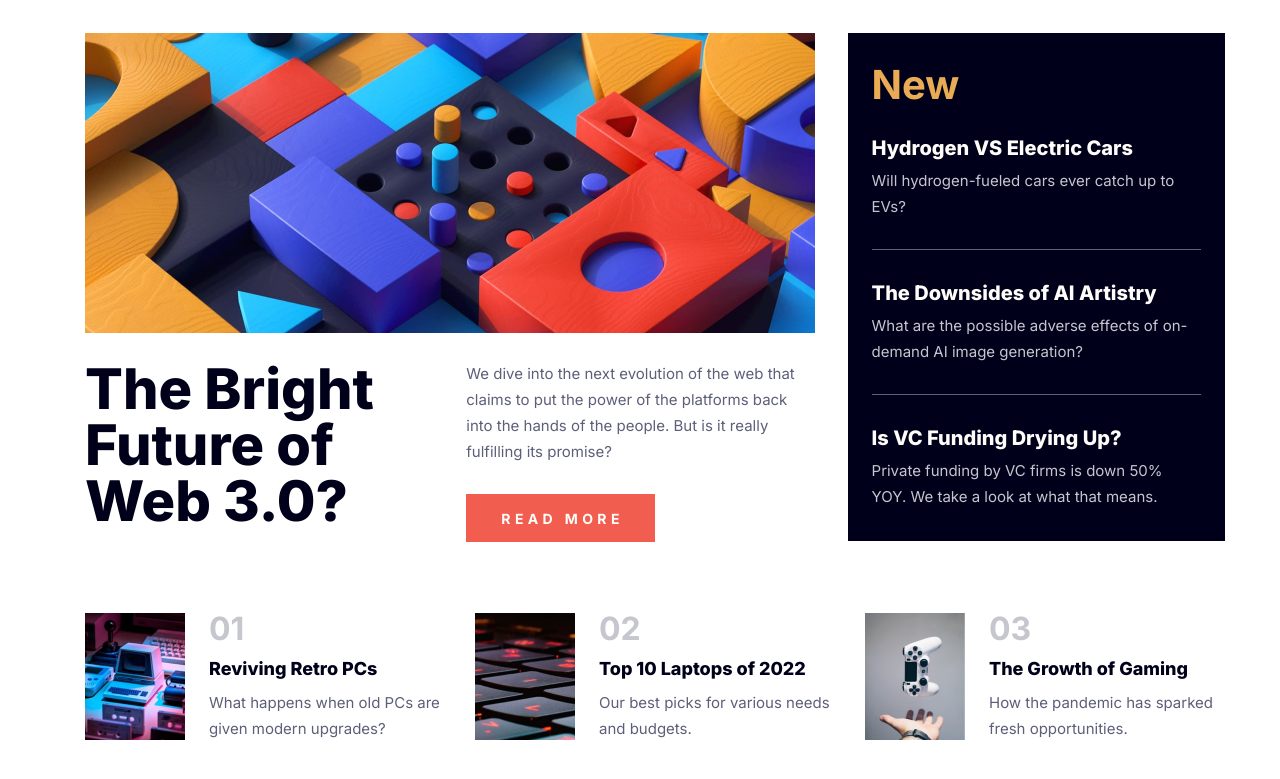
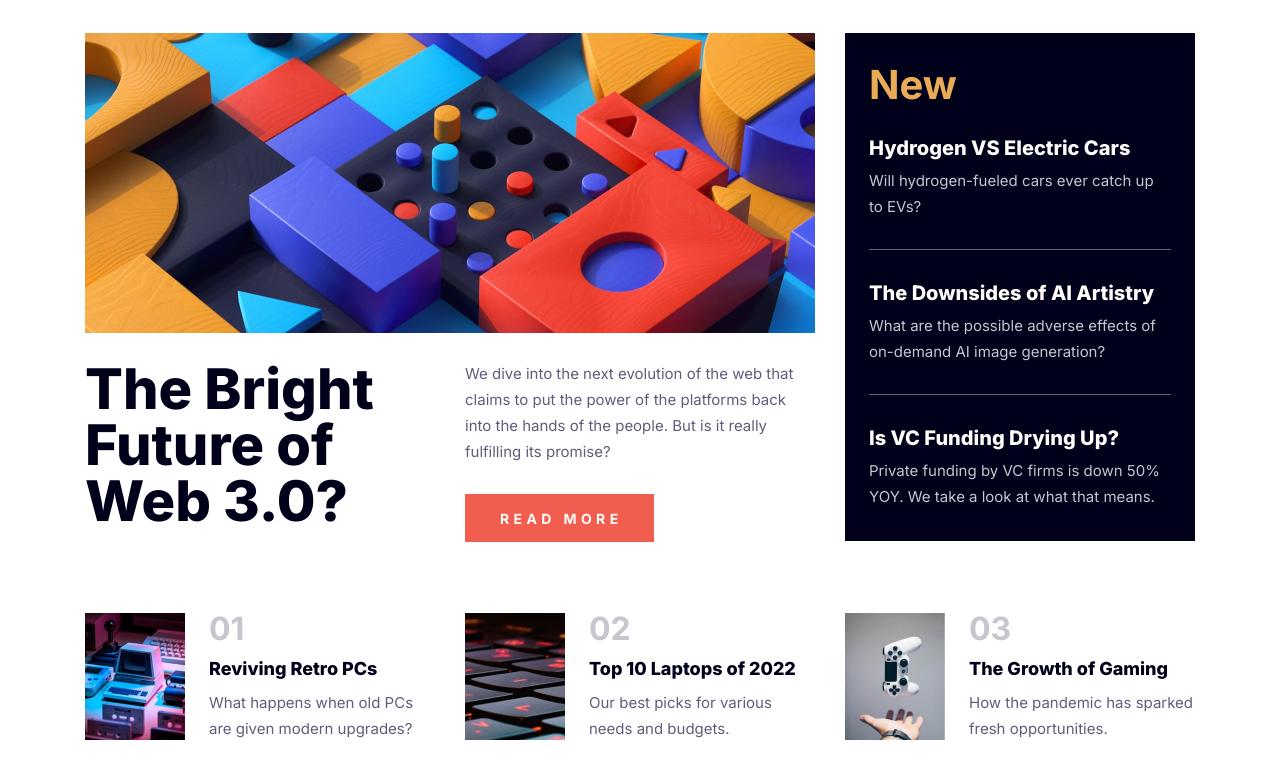
Before and after one commit to istealersn-dev/news-homepage, a website built with Vite: page index.html in a window 1280 px wide. Shown: the part 151-930 px from the top of the page. Built offline with nearby package versions, Linux system fonts and the light colour scheme.

Commit message:
fixed HTML semantic issues

```diff
--- a/src/components/Newspace.ts
+++ b/src/components/Newspace.ts
@@ -10,6 +10,7 @@ const Newspace = ({ heading, newItems }: NewSpace) => {
 
    const newsSpaceHeading = document.createElement('span')
    newsSpaceHeading.textContent = heading
+   newsSpaceHeading.setAttribute("role", "heading")
    newsSpaceHeading.setAttribute("aria-level", "2")
    newsSpaceHeading.classList.add('newspace__heading')
 
--- a/src/styles/layout/container.scss
+++ b/src/styles/layout/container.scss
@@ -14,7 +14,7 @@ main {
 
     @include respondto('lg') {
         display: grid;
-        grid-template-columns: 66% 34%;
+        grid-template-columns: 45.625rem 21.875rem;
         gap: 1.875rem;
         padding-top: 3.4438rem;
     }
```
